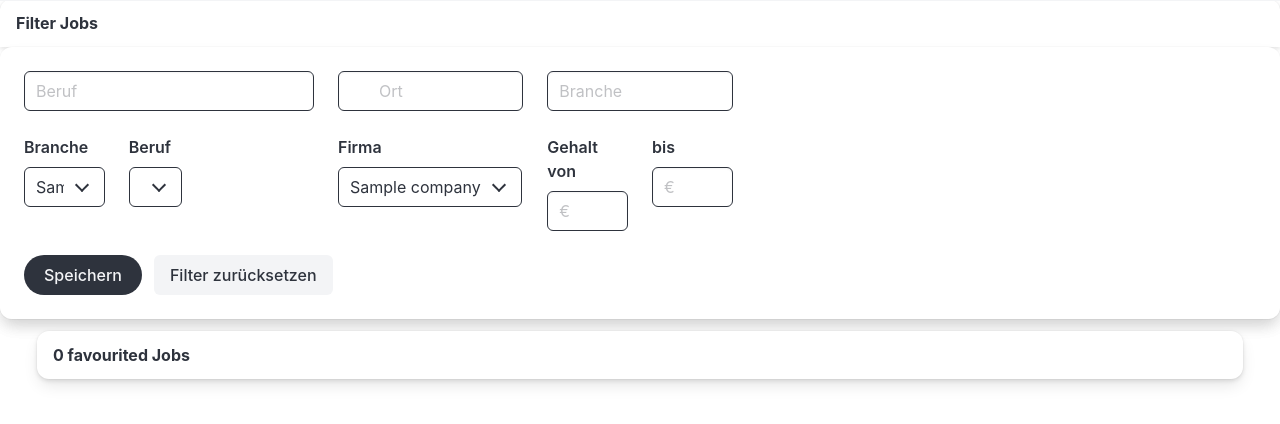
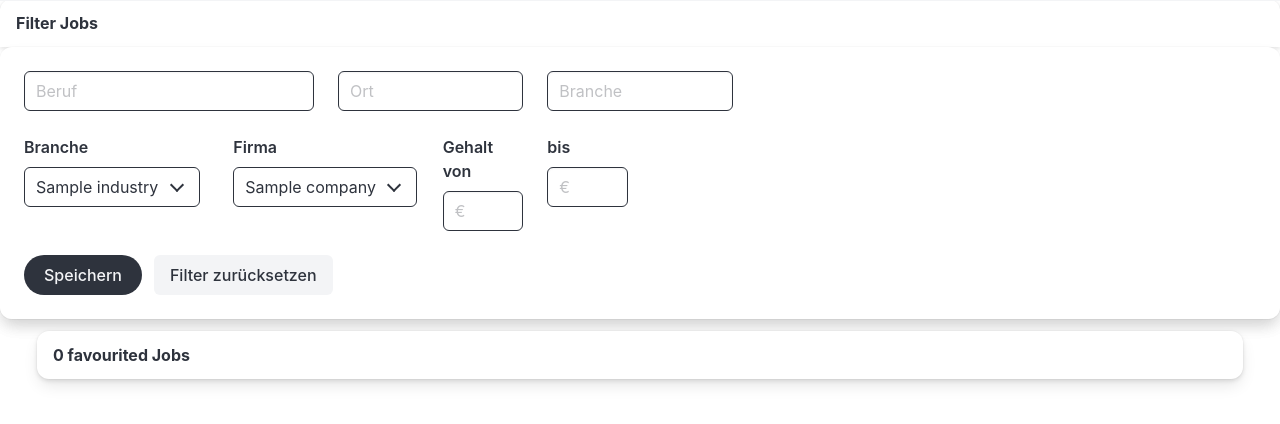
Before and after one commit to Louiiiiii/Jobify, a PHP site: page /website/applicant/pages/applicant_favourite.php in a window 1280 px wide. Shown: the part 57-481 px from the top of the page. Run offline with PHP 8.4, Linux system fonts and the light colour scheme; tables that the repository leaves empty or names only in its code hold one stand-in row (values such as "Sample post"); data that the repository does not hold is empty; some libraries are stand-ins or nearby versions.

Commit message:
Update applicant_navbar.php
removed icons

```diff
--- a/website/applicant/parts/applicant_navbar.php
+++ b/website/applicant/parts/applicant_navbar.php
@@ -87,25 +87,18 @@
                 <div class="content">
                     <div class="columns">
                         <div class="column is-3">
-                            <input class="input is-dark" type="text" placeholder="Beruf">
+                            <input class="input is-dark" type="text" name="jobtitle" placeholder="Beruf">
                         </div>
                         <div class="column is-2">
-                            <div class="field">
-                                <p class="control has-icons-left has-icons-right">
-                                    <input class="input is-dark" type="place" placeholder="Ort">
-                                    <span class="icon is-small is-left">
-                          <i class="fas fa-city"></i>
-                        </span>
-                                </p>
-                            </div>
+                            <input class="input is-dark" type="place" name="cityname" placeholder="Ort">
                         </div>
                         <div class="column is-2">
-                            <input class="input is-dark" type="text" placeholder="Branche">
+                            <input class="input is-dark" type="text" name="industryname" placeholder="Branche">
                         </div>
                         <div class="column is-5"></div>
                     </div>
                     <div class="columns">
-                        <div class="column is-1">
+                        <div class="column is-2">
                             <div class="field">
                                 <label class="label">Branche</label>
                                 <div class="control">
@@ -114,24 +107,6 @@
                                             <?php
                                             $data = Applicant::getIndustry_Data();
                                             foreach($data as $item)
-                                            {
-                                                echo '<option value="'.$item[0].'">'.$item[1].'</option>';
-                                            }
-                                            ?>
-                                        </select>
-                                    </div>
-                                </div>
-                            </div>
-                        </div>
-                        <div class="column is-2">
-                            <div class="field">
-                                <label class="label" for="jobtitle">Beruf</label>
-                                <div class="control">
-                                    <div class="select is-dark">
-                                        <select name="jobtitle">
-                                            <?php
-                                            $data = Job::getJob_Data();
-                                            foreach ($data as $item)
                                             {
                                                 echo '<option value="'.$item[0].'">'.$item[1].'</option>';
                                             }
```
